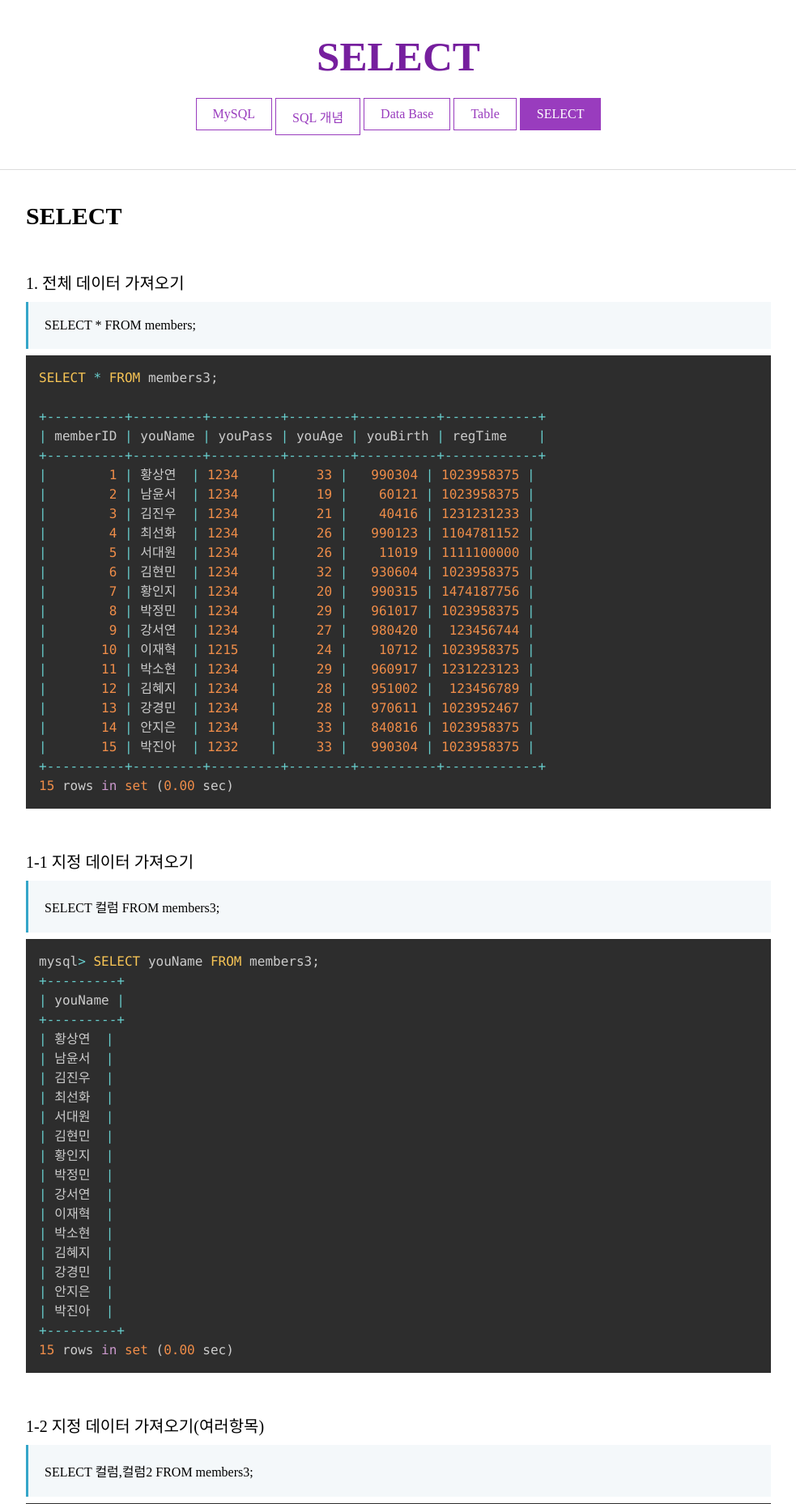
After one commit to Kingsong97/class2024, a PHP site: page /mysql/mysql05.html in a window 1280 px wide. The commit adds this page. Shown: the top 1858 px of the page at 81% size, without its empty margins (148-1131 px from the left). Run offline with PHP 8.4, Linux system fonts and the light colour scheme; some web fonts are replaced.

Commit message:
mysql updata

```diff
--- a/mysql/assets/css/style.css
+++ b/mysql/assets/css/style.css
@@ -205,7 +205,7 @@ li {
     font-size: 20px;
     font-family: var(--fontG);
     margin-bottom: 10px;
-    margin-top: 10px;
+    margin-top: 50px;
     font-weight: 500;
   }
   .main__sample .sample p {
--- a/mysql/mysql01.html
+++ b/mysql/mysql01.html
@@ -21,6 +21,7 @@
                 <li><a href="mysql02.html">SQL 개념</a></li>
                 <li><a href="mysql03.html">Data Base</a></li>
                 <li><a href="mysql04.html">Table</a></li>
+                <li><a href="mysql05.html">SELECT</a></li>
 
             </ul>
         </nav>
--- a/mysql/mysql02.html
+++ b/mysql/mysql02.html
@@ -21,6 +21,7 @@
                 <li class="active"><a href="mysql02.html">SQL 개념</a></li>
                 <li><a href="mysql03.html">Data Base</a></li>
                 <li><a href="mysql04.html">Table</a></li>
+                <li><a href="mysql05.html">SELECT</a></li>
             </ul>
         </nav>
     </header>
--- a/mysql/mysql03.html
+++ b/mysql/mysql03.html
@@ -21,6 +21,7 @@
                 <li><a href="mysql02.html">SQL 개념</a></li>
                 <li class="active"><a href="mysql03.html">Data Base</a></li>
                 <li><a href="mysql04.html">Table</a></li>
+                <li><a href="mysql05.html">SELECT</a></li>
             </ul>
         </nav>
     </header>
--- /dev/null
+++ b/mysql/mysql05.html
@@ -0,0 +1,239 @@
+<!DOCTYPE html>
+<html lang="ko">
+
+<head>
+    <meta charset="UTF-8">
+    <meta name="viewport" content="width=device-width, initial-scale=1.0">
+    <title>MySQL05</title>
+
+    <link rel="stylesheet" href="assets/css/style.css">
+    <link rel="stylesheet" href="assets/css/prism.css">
+</head>
+
+<body>
+    <header id="header">
+        <h1>
+            <a href="index.html">SELECT</a>
+        </h1>
+        <nav>
+            <ul>
+                <li><a href="mysql01.html">MySQL</a></li>
+                <li><a href="mysql02.html">SQL 개념</a></li>
+                <li><a href="mysql03.html">Data Base</a></li>
+                <li><a href="mysql04.html">Table</a></li>
+                <li class="active"><a href="mysql05.html">SELECT</a></li>
+            </ul>
+        </nav>
+    </header>
+    <!-- //header -->
+
+    <main id="main">
+        <div class="main__sample container">
+            <div id="sample01" class="sample">
+                <h3>SELECT</h3>
+                <h4>1. 전체 데이터 가져오기</h4>
+                <div class="info">
+                    SELECT * FROM members;
+                </div>
+                <pre><code class="language-js">SELECT * FROM members3;
+
++----------+---------+---------+--------+----------+------------+
+| memberID | youName | youPass | youAge | youBirth | regTime    |
++----------+---------+---------+--------+----------+------------+
+|        1 | 황상연  | 1234    |     33 |   990304 | 1023958375 |
+|        2 | 남윤서  | 1234    |     19 |    60121 | 1023958375 |
+|        3 | 김진우  | 1234    |     21 |    40416 | 1231231233 |
+|        4 | 최선화  | 1234    |     26 |   990123 | 1104781152 |
+|        5 | 서대원  | 1234    |     26 |    11019 | 1111100000 |
+|        6 | 김현민  | 1234    |     32 |   930604 | 1023958375 |
+|        7 | 황인지  | 1234    |     20 |   990315 | 1474187756 |
+|        8 | 박정민  | 1234    |     29 |   961017 | 1023958375 |
+|        9 | 강서연  | 1234    |     27 |   980420 |  123456744 |
+|       10 | 이재혁  | 1215    |     24 |    10712 | 1023958375 |
+|       11 | 박소현  | 1234    |     29 |   960917 | 1231223123 |
+|       12 | 김혜지  | 1234    |     28 |   951002 |  123456789 |
+|       13 | 강경민  | 1234    |     28 |   970611 | 1023952467 |
+|       14 | 안지은  | 1234    |     33 |   840816 | 1023958375 |
+|       15 | 박진아  | 1232    |     33 |   990304 | 1023958375 |
++----------+---------+---------+--------+----------+------------+
+15 rows in set (0.00 sec)</code></pre>
+                <h4>1-1 지정 데이터 가져오기</h4>
+                <div class="info">
+                    SELECT 컬럼 FROM members3;
+                </div>
+                <pre><code class="language-js">mysql> SELECT youName FROM members3;
++---------+
+| youName |
++---------+
+| 황상연  |
+| 남윤서  |
+| 김진우  |
+| 최선화  |
+| 서대원  |
+| 김현민  |
+| 황인지  |
+| 박정민  |
+| 강서연  |
+| 이재혁  |
+| 박소현  |
+| 김혜지  |
+| 강경민  |
+| 안지은  |
+| 박진아  |
++---------+
+15 rows in set (0.00 sec)</code></pre>
+                <h4>1-2 지정 데이터 가져오기(여러항목)</h4>
+                <div class="info">
+                    SELECT 컬럼,컬럼2 FROM members3;
+                </div>
+                <pre><code class="language-js">mysql> SELECT youName,youAge FROM members3;
++---------+--------+
+| youName | youAge |
++---------+--------+
+| 황상연  |     33 |
+| 남윤서  |     19 |
+| 김진우  |     21 |
+| 최선화  |     26 |
+| 서대원  |     26 |
+| 김현민  |     32 |
+| 황인지  |     20 |
+| 박정민  |     29 |
+| 강서연  |     27 |
+| 이재혁  |     24 |
+| 박소현  |     29 |
+| 김혜지  |     28 |
+| 강경민  |     28 |
+| 안지은  |     33 |
+| 박진아  |     33 |
++---------+--------+
+15 rows in set (0.00 sec)</code></pre>
+                <h4>1-3 memberID가 1인 데이터</h4>
+                <div class="info">
+                    mysql> SELECT * FROM members3 WHERE memberID = 1;
+                </div>
+                <pre><code class="language-js">mysql> SELECT * FROM members3 WHERE memberID = 1;
+
++----------+---------+---------+--------+----------+------------+
+| memberID | youName | youPass | youAge | youBirth | regTime    |
++----------+---------+---------+--------+----------+------------+
+|        1 | 황상연  | 1234    |     33 |   990304 | 1023958375 |
++----------+---------+---------+--------+----------+------------+
+1 row in set (0.00 sec)</code></pre>
+                <h4>1-4 memberID가 5보다 큰 데이터</h4>
+                <div class="info">
+                    SELECT * FROM members3 WHERE memberID &gt; 5
+                </div>
+                <pre><code class="language-js">SELECT * FROM members3 WHERE memberID &gt; 5;
+
++----------+---------+---------+--------+----------+------------+
+| memberID | youName | youPass | youAge | youBirth | regTime    |
++----------+---------+---------+--------+----------+------------+
+|        6 | 김현민  | 1234    |     32 |   930604 | 1023958375 |
+|        7 | 황인지  | 1234    |     20 |   990315 | 1474187756 |
+|        8 | 박정민  | 1234    |     29 |   961017 | 1023958375 |
+|        9 | 강서연  | 1234    |     27 |   980420 |  123456744 |
+|       10 | 이재혁  | 1215    |     24 |    10712 | 1023958375 |
+|       11 | 박소현  | 1234    |     29 |   960917 | 1231223123 |
+|       12 | 김혜지  | 1234    |     28 |   951002 |  123456789 |
+|       13 | 강경민  | 1234    |     28 |   970611 | 1023952467 |
+|       14 | 안지은  | 1234    |     33 |   840816 | 1023958375 |
+|       15 | 박진아  | 1232    |     33 |   990304 | 1023958375 |
++----------+---------+---------+--------+----------+------------+
+10 rows in set (0.00 sec)</code></pre>
+                <h4>1-5 memberID에서 10을 제외한 데이터</h4>
+                <div class="info">
+                    mysql> SELECT * FROM members3 WHERE memberID &lt;&gt; 10;
+                </div>
+                <pre><code class="language-js">mysql>  SELECT * FROM members3 WHERE memberID &lt;&gt; 10;
+
++----------+---------+---------+--------+----------+------------+
+| memberID | youName | youPass | youAge | youBirth | regTime    |
++----------+---------+---------+--------+----------+------------+
+|        1 | 황상연  | 1234    |     33 |   990304 | 1023958375 |
+|        2 | 남윤서  | 1234    |     19 |    60121 | 1023958375 |
+|        3 | 김진우  | 1234    |     21 |    40416 | 1231231233 |
+|        4 | 최선화  | 1234    |     26 |   990123 | 1104781152 |
+|        5 | 서대원  | 1234    |     26 |    11019 | 1111100000 |
+|        6 | 김현민  | 1234    |     32 |   930604 | 1023958375 |
+|        7 | 황인지  | 1234    |     20 |   990315 | 1474187756 |
+|        8 | 박정민  | 1234    |     29 |   961017 | 1023958375 |
+|        9 | 강서연  | 1234    |     27 |   980420 |  123456744 |
+|       11 | 박소현  | 1234    |     29 |   960917 | 1231223123 |
+|       12 | 김혜지  | 1234    |     28 |   951002 |  123456789 |
+|       13 | 강경민  | 1234    |     28 |   970611 | 1023952467 |
+|       14 | 안지은  | 1234    |     33 |   840816 | 1023958375 |
+|       15 | 박진아  | 1232    |     33 |   990304 | 1023958375 |
++----------+---------+---------+--------+----------+------------+
+14 rows in set (0.00 sec)
+                </code></pre>
+                <h4>1-6 memberID가 5보다 크고 10보다 작은 데이터</h4>
+                <div class="info">
+                    SELECT * FROM members3 WHERE memberID &gt; 5 AND memberID &lt; 10; </div>
+                <pre><code class="language-js">SELECT * FROM members3 WHERE memberID &gt; 5 AND memberID &lt; 10;
+
++----------+---------+---------+--------+----------+------------+
+| memberID | youName | youPass | youAge | youBirth | regTime    |
++----------+---------+---------+--------+----------+------------+
+|        6 | 김현민  | 1234    |     32 |   930604 | 1023958375 |
+|        7 | 황인지  | 1234    |     20 |   990315 | 1474187756 |
+|        8 | 박정민  | 1234    |     29 |   961017 | 1023958375 |
+|        9 | 강서연  | 1234    |     27 |   980420 |  123456744 |
++----------+---------+---------+--------+----------+------------+
+4 rows in set (0.00 sec)</code></pre>
+                <h4>1-7 memberID가 1, 5, 10인 데이터</h4>
+                <div class="info">
+                    SELECT * FROM members3 WHERE memberID IN(1,5,10,15);
+                </div>
+                <pre><code class="language-js">mysql> SELECT * FROM members3 WHERE memberID IN(1,5,10,15);
++----------+---------+---------+--------+----------+------------+
+| memberID | youName | youPass | youAge | youBirth | regTime    |
++----------+---------+---------+--------+----------+------------+
+|        1 | 황상연  | 1234    |     33 |   990304 | 1023958375 |
+|        5 | 서대원  | 1234    |     26 |    11019 | 1111100000 |
+|       10 | 이재혁  | 1215    |     24 |    10712 | 1023958375 |
+|       15 | 박진아  | 1232    |     33 |   990304 | 1023958375 |
++----------+---------+---------+--------+----------+------------+
+4 rows in set (0.00 sec)</code></pre>
+                <h4>1-8 youAge가 30보다 큰 데이터</h4>
+                <div class="info">
+                    SELECT * FROM members3 WHERE youAge &gt; 30;
+                </div>
+                <pre><code class="language-js">mysql> SELECT * FROM members3 WHERE youAge &gt; 30;
+
++----------+---------+---------+--------+----------+------------+
+| memberID | youName | youPass | youAge | youBirth | regTime    |
++----------+---------+---------+--------+----------+------------+
+|        1 | 황상연  | 1234    |     33 |   990304 | 1023958375 |
+|        6 | 김현민  | 1234    |     32 |   930604 | 1023958375 |
+|       14 | 안지은  | 1234    |     33 |   840816 | 1023958375 |
+|       15 | 박진아  | 1232    |     33 |   990304 | 1023958375 |
++----------+---------+---------+--------+----------+------------+
+4 rows in set (0.00 sec)
+                        </code></pre>
+                <h4>1-9 youAge가 30보다 크고 40보다 작은 데이터(BERWEEN)</h4>
+                <div class="info">
+                    SELECT * FROM members3 WHERE youAge BETWEEN 30 AND 40;
+                </div>
+                <pre><code class="language-js">mysql>  SELECT * FROM members3 WHERE youAge BETWEEN 30 AND 40;
+
++----------+---------+---------+--------+----------+------------+
+| memberID | youName | youPass | youAge | youBirth | regTime    |
++----------+---------+---------+--------+----------+------------+
+|        1 | 황상연  | 1234    |     33 |   990304 | 1023958375 |
+|        6 | 김현민  | 1234    |     32 |   930604 | 1023958375 |
+|       14 | 안지은  | 1234    |     33 |   840816 | 1023958375 |
+|       15 | 박진아  | 1232    |     33 |   990304 | 1023958375 |
++----------+---------+---------+--------+----------+------------+
+4 rows in set (0.00 sec)</code></pre>
+            </div>
+    </main>
+    <!-- //main -->
+
+    <footer id="footer">
+        <a href="mailto:kingsongsm97@gmail.com">kingsongsm97@gmail.com</a>
+    </footer>
+    <!-- //footer -->
+    <script src="assets/js/prism.js"></script>
+</body>
+
+</html>
```
Also changed, not shown: mysql/mysql04.html (+49 -11 lines).
